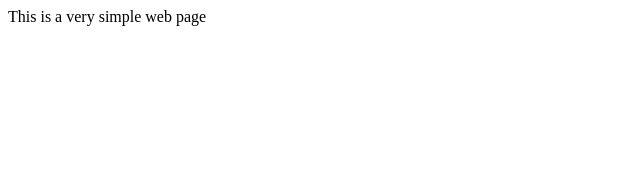
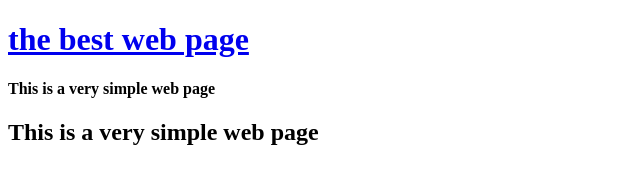
Before and after one commit to Reevak05/simple-HTML-example, a website: page barebones.html in a window 1280 px wide. Shown: the whole page, without its empty margins (0-640 px from the left). Drawn offline with Linux system fonts and the light colour scheme.

Commit message:
add Rick Astley

```diff
--- a/barebones.html
+++ b/barebones.html
@@ -5,6 +5,8 @@
   </head>
 
   <body>
-    This is a very simple web page
+  <h1><a href=https://www.youtube.com/watch?v=DLzxrzFCyOs>the best web page</a></h1>
+  <h4>This is a very simple web page</h4>
+  <h2>This is a very simple web page</h2>
   </body>
 </html>
```
